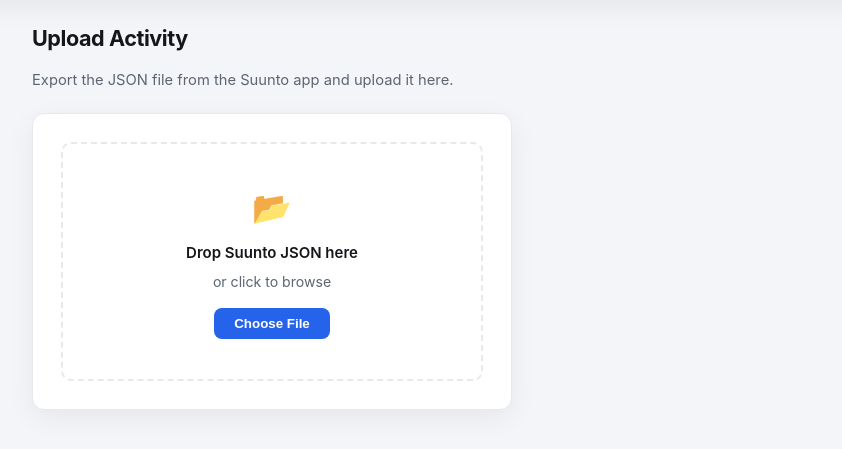
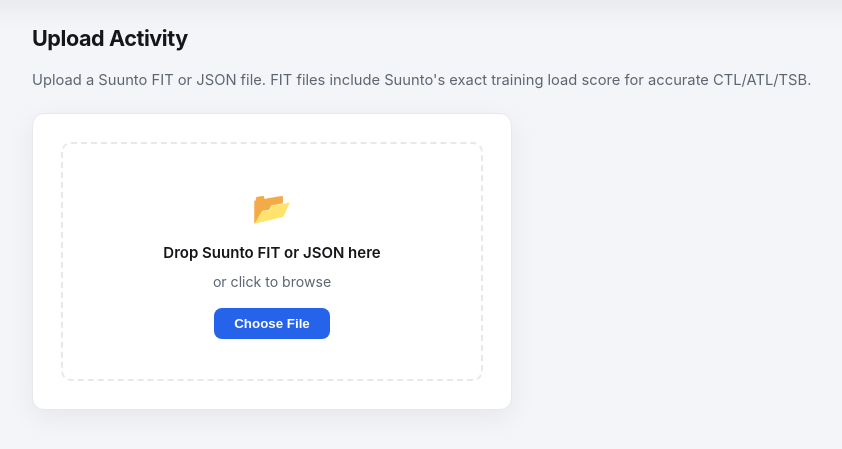
Before and after one commit to Raviv65/running-coach, a Flask app: page /upload-activity in a window 1280 px wide. Shown: the part 55-504 px from the top of the page, without its empty margins (148-990 px from the left). Run offline with Flask 3, Linux system fonts and the light colour scheme.

Commit message:
Upload form: accept .fit and .json, show TSS in result
Co-Authored-By: Claude Sonnet 4.6 <noreply@anthropic.com>

```diff
--- a/templates/upload_activity.html
+++ b/templates/upload_activity.html
@@ -2,13 +2,13 @@
 {% block title %}Upload Activity — Running Coach{% endblock %}
 {% block content %}
 <h1>Upload Activity</h1>
-<p class="sub">Export the JSON file from the Suunto app and upload it here.</p>
+<p class="sub">Upload a Suunto FIT or JSON file. FIT files include Suunto's exact training load score for accurate CTL/ATL/TSB.</p>
 <div class="card" style="max-width:480px; padding:28px;">
   <div id="drop-zone" style="border:2px dashed var(--border); border-radius:10px; padding:40px 20px; text-align:center; cursor:pointer; transition:border-color 0.2s;">
     <div style="font-size:2rem; margin-bottom:10px;">📂</div>
-    <div style="font-weight:600; margin-bottom:6px;">Drop Suunto JSON here</div>
+    <div style="font-weight:600; margin-bottom:6px;">Drop Suunto FIT or JSON here</div>
     <div style="color:var(--muted); font-size:0.88rem; margin-bottom:16px;">or click to browse</div>
-    <input type="file" id="file-input" accept=".json" style="display:none;">
+    <input type="file" id="file-input" accept=".fit,.json" style="display:none;">
     <button onclick="document.getElementById('file-input').click()" style="background:var(--accent);color:#fff;border:none;padding:8px 20px;border-radius:8px;font-weight:600;cursor:pointer;">Choose File</button>
   </div>
   <div id="status" style="margin-top:20px; display:none;"></div>
@@ -41,7 +41,7 @@ function handleFile(file) {
             <div><b>Date:</b> ${r.date}</div>
             <div><b>Distance:</b> ${r.distance_km} km</div>
             <div><b>Duration:</b> ${r.duration_min} min</div>
-            <div><b>TRIMP:</b> ${r.trimp}</div>
+            <div><b>TSS:</b> ${r.suunto_tss ?? r.trimp}</div>
             <div><b>PTE:</b> ${r.peak_training_effect}</div>
             <div><b>Recovery:</b> ${r.recovery_time_hrs}h</div>
             <div style="margin-top:12px;"><a href="/activity" style="color:#2563eb;font-weight:600;">← Back to Activity Log</a></div>
```
